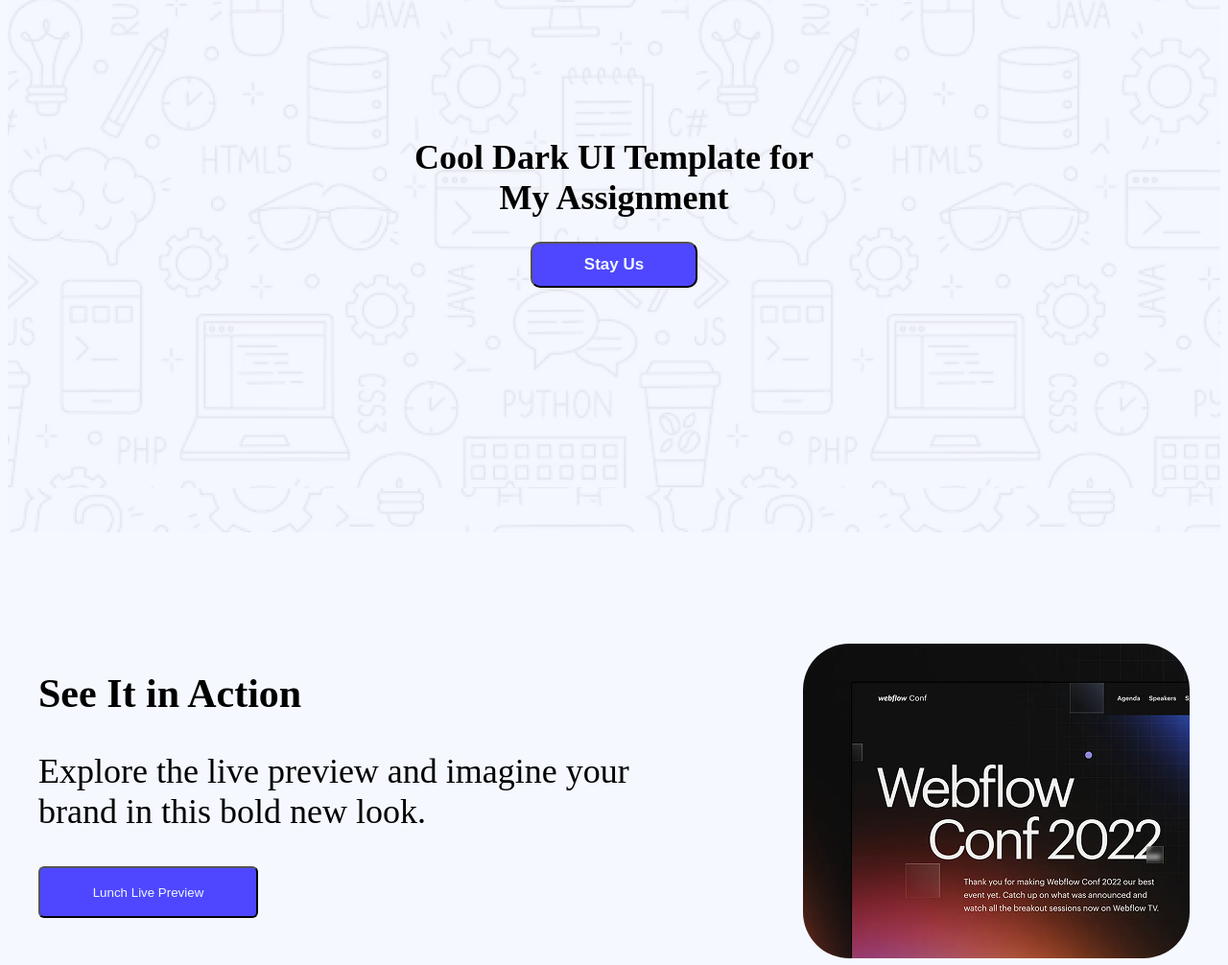
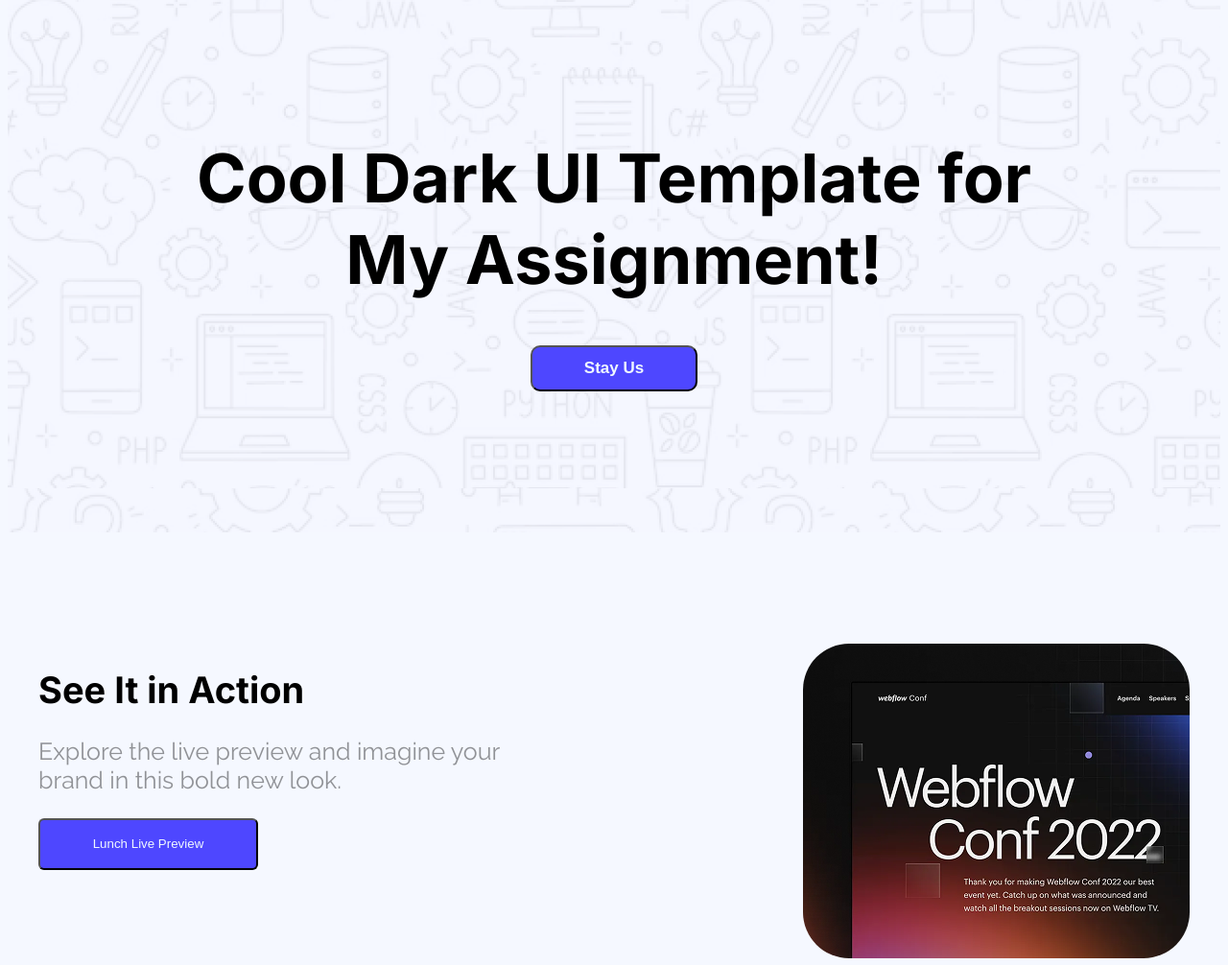
Before and after one commit to Evasfaisal/Assignment-1, a plain HTML site: page index.html in a window 1280 px wide. Shown: the part 151-1157 px from the top of the page at 96% size. Drawn offline with Linux system fonts and the light colour scheme.

Commit message:
assignment finished 100%

```diff
--- a/index.html
+++ b/index.html
@@ -32,7 +32,7 @@
         </section>
         <div class="banner">
             <div class="banner-text">
-                <h1>Cool Dark UI Template for <br>My Assignment</h1>
+                <h1>Cool Dark UI Template for <br>My Assignment!</h1>
 
                 <button class="banner-button button btn">Stay Us</button>
             </div>
--- a/style.css
+++ b/style.css
@@ -66,6 +66,10 @@ margin: 158px ;
 font-size: 18px;
 font-weight: bold;
 }
+.banner-text h1{
+  font-size: 70px;
+  font-family: "Inter", sans-serif ;
+}
 .banner-button{
 background: #4E47FF;
 color: aliceblue;
@@ -86,8 +90,8 @@ margin-top: 116px;
 
 }
 .main-top-h1{
-font-size: 42px;
-font-weight: bold;
+font-size: 38px;
+font-family:  "Inter", sans-serif;
 }
 .main-top-button{
 background: #4E47FF;
@@ -101,7 +105,9 @@ width: 229px;
 border-radius: 48px;
 }
 .main-top-pera{
-font-size: 36px;
+font-size: 25px;
+font-family: "Raleway", sans-serif;
+color: #00000069;
 
 
 }
@@ -192,6 +198,7 @@ margin-left: -20px;
   width: 318px;
   border-radius: 14px;
   padding: 20px;
+  font-family: "Inter", sans-serif ;
 }
 .card-bottom-img{
   display: flex;
@@ -212,7 +219,7 @@ margin-left: 19px;
 .card-bottom-h1 h1{
 margin:   0px;
 padding: 0px;
- font-size: 30px;
+ font-size: 17px;
 color: #0000008c;
 display: inline-block;
 
@@ -315,6 +322,7 @@ display: flex;
 justify-content: center;
 gap: 20px;
 margin-right: 10px;
+font-family:  "Inter", sans-serif;
 }
 
 .footer-h1{
@@ -331,4 +339,5 @@ font-family: "Inter", sans-serif;
 .footer-pera{
 color: #8987A1;
 line-height: 30px;
+font-family:  "Inter", sans-serif;
 }
```
